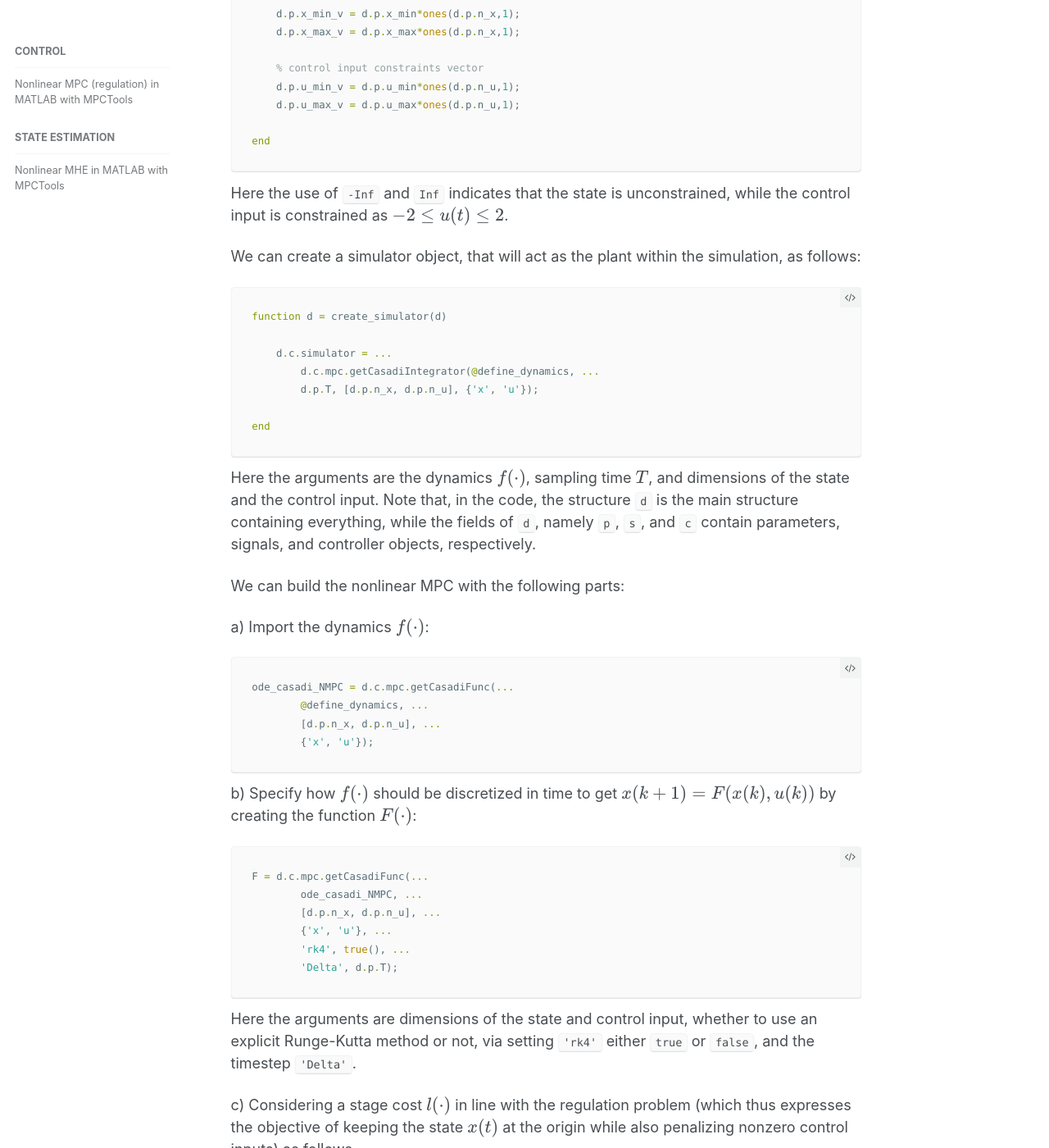
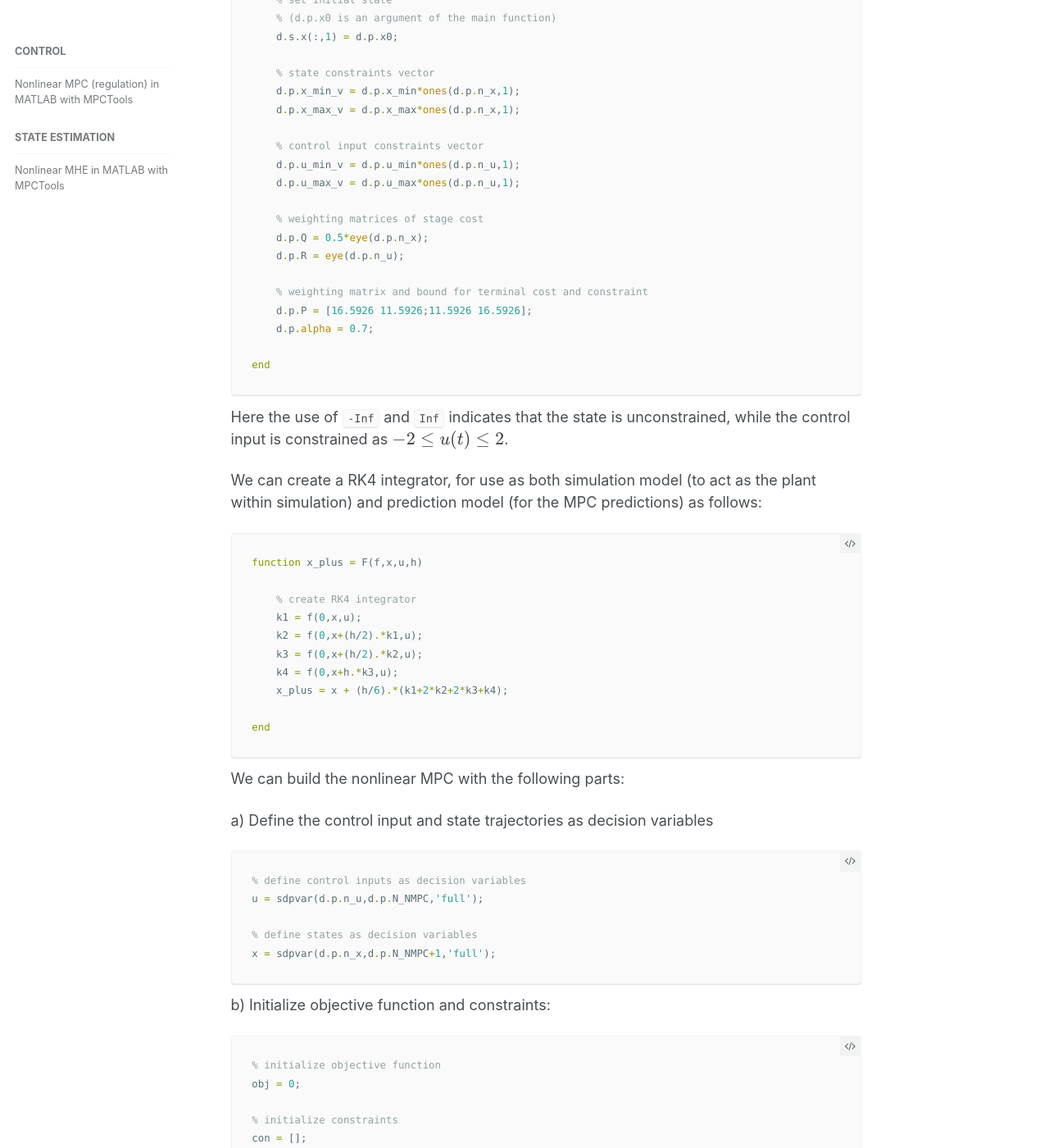
Before and after one commit to sirmatel/sirmatel.github.io, a Jekyll site: the page built from _posts/blog/2019-11-27-regulation_NMPC_YALMIP.md, in a window 1280 px wide and 1400 px high, scrolled down 2166 px. Shown: the whole window at 82% size. Built offline with Jekyll 4.4.1, drawn with Linux system fonts in a browser that asks for light colours; formulas are drawn with MathJax 3; comment, search, counter and statistics services are not loaded; some of the changed text lies outside the part shown.

Commit message:
Update 2019-11-27-regulation_NMPC_YALMIP.md

`````diff
--- a/_posts/blog/2019-11-27-regulation_NMPC_YALMIP.md
+++ b/_posts/blog/2019-11-27-regulation_NMPC_YALMIP.md
@@ -2,17 +2,19 @@
 layout: single
 category: blog
 author_profile: false
-title: Nonlinear model predictive control (regulation) in MATLAB with MPCTools
+title: Nonlinear model predictive control (regulation) in MATLAB with YALMIP
 tags: [control,regulation,nonlinear MPC,simulation]
 comments: true
 header:
   teaser: "implement_NMPC_MPCTools.png"
-date: '2019-03-06'
+date: '2019-11-27'
 sidebar:
   nav: "blog"
 ---
 
-In this post we will attempt to create nonlinear model predictive control (MPC) code for the regulation problem (i.e., steering the state to a fixed equilibrium and keeping it there) in MATLAB using MPCTools. We will need MATLAB (version R2015b or higher), <a href="https://bitbucket.org/rawlings-group/octave-mpctools/overview" style="color: #2d5a8c">MPCTools</a>[^Risbeck2016] (a free Octave/MATLAB toolbox for nonlinear MPC), and <a href="https://web.casadi.org/" style="color: #2d5a8c">CasADi</a>[^Andersson2018] (version 3.1 or higher) (a free Python/MATLAB toolbox for nonlinear optimization and numerical optimal control). MPCTools calls <a href="https://projects.coin-or.org/Ipopt" style="color: #2d5a8c">Ipopt</a>[^Waechter2006] for solving the resulting nonlinear optimization problems. You can download the code created in this post here: <a href="https://sirmatel.github.io/assets/files/regulation_NMPC_MPCTools.m" style="color: #2d5a8c">regulation_NMPC_MPCTools.m</a>.
+In this post we will attempt to create nonlinear model predictive control (MPC) code for the regulation problem (i.e., steering the state to a fixed equilibrium and keeping it there) in MATLAB using YALMIP. We will need MATLAB, <a href="https://yalmip.github.io/" style="color: #2d5a8c">YALMIP</a>[^Risbeck2016] (a free Octave/MATLAB toolbox for optimization modeling), and <a href="https://projects.coin-or.org/Ipopt" style="color: #2d5a8c">Ipopt</a>[^Waechter2006] (for solving the resulting nonlinear optimization problems). You can download the code created in this post here: <a href="https://sirmatel.github.io/assets/files/regulation_NMPC_YALMIP.m" style="color: #2d5a8c">regulation_NMPC_YALMIP.m</a>.
+
+Note: For MPC code with high computational efficiency, it is recommended that one uses either <a href="https://web.casadi.org/" style="color: #2d5a8c">CasADi</a>[^Andersson2018] or <a href="https://bitbucket.org/rawlings-group/octave-mpctools/overview" style="color: #2d5a8c">MPCTools</a>[^Risbeck2016].
 
 We consider the following nonlinear MPC formulation:
 
@@ -92,44 +96,64 @@
     d.p.u_min_v = d.p.u_min*ones(d.p.n_u,1);
     d.p.u_max_v = d.p.u_max*ones(d.p.n_u,1);
 
+    % weighting matrices of stage cost
+    d.p.Q = 0.5*eye(d.p.n_x);
+    d.p.R = eye(d.p.n_u);
+
+    % weighting matrix and bound for terminal cost and constraint
+    d.p.P = [16.5926 11.5926;11.5926 16.5926];
+    d.p.alpha = 0.7;
+
 end
 ````
 Here the use of ````-Inf```` and ````Inf```` indicates that the state is unconstrained, while the control input is constrained as $$-2 \leq u(t) \leq 2$$.
 
-We can create a simulator object, that will act as the plant within the simulation, as follows:
+We can create a RK4 integrator, for use as both simulation model (to act as the plant within simulation) and prediction model (for the MPC predictions) as follows:
 ````matlab
-function d = create_simulator(d)
+function x_plus = F(f,x,u,h)
 
-    d.c.simulator = ...
-        d.c.mpc.getCasadiIntegrator(@define_dynamics, ...
-        d.p.T, [d.p.n_x, d.p.n_u], {'x', 'u'});
+    % create RK4 integrator
+    k1 = f(0,x,u);
+    k2 = f(0,x+(h/2).*k1,u);
+    k3 = f(0,x+(h/2).*k2,u);
+    k4 = f(0,x+h.*k3,u);
+    x_plus = x + (h/6).*(k1+2*k2+2*k3+k4);
 
 end
 ````
-Here the arguments are the dynamics $$f(\cdot)$$, sampling time $$T$$, and dimensions of the state and the control input. Note that, in the code, the structure ````d```` is the main structure containing everything, while the fields of ````d````, namely ````p````, ````s````, and ````c```` contain parameters, signals, and controller objects, respectively.
 
 We can build the nonlinear MPC with the following parts:
 
-a) Import the dynamics $$f(\cdot)$$:
+a) Define the control input and state trajectories as decision variables
 ````matlab
-ode_casadi_NMPC = d.c.mpc.getCasadiFunc(...
-        @define_dynamics, ...
-        [d.p.n_x, d.p.n_u], ...
-        {'x', 'u'});
+% define control inputs as decision variables
+u = sdpvar(d.p.n_u,d.p.N_NMPC,'full');
+
+% define states as decision variables
+x = sdpvar(d.p.n_x,d.p.N_NMPC+1,'full');
 ````
 
-b) Specify how $$f(\cdot)$$ should be discretized in time to get $$x(k+1) = F(x(k),u(k))$$ by creating the function $$F(\cdot)$$:
+b) Initialize objective function and constraints:
 ````matlab
-F = d.c.mpc.getCasadiFunc(...
-        ode_casadi_NMPC, ...
-        [d.p.n_x, d.p.n_u], ...
-        {'x', 'u'}, ...
-        'rk4', true(), ...
-        'Delta', d.p.T);
+% initialize objective function
+obj = 0;
+
+% initialize constraints
+con = [];
 ````
-Here the arguments are dimensions of the state and control input, whether to use an explicit Runge-Kutta method or not, via setting ````'rk4'```` either ````true```` or ````false````, and the timestep ````'Delta'````.
 
-c) Considering a stage cost $$l(\cdot)$$ in line with the regulation problem (which thus expresses the objective of keeping the state $$x(t)$$ at the origin while also penalizing nonzero control inputs) as follows
+c) Use the RK4 integrator to form the predicted state trajectory
+````matlab
+for k = 1:d.p.N_NMPC
+
+    % ensure continuity of state trajectory
+    % (i.e., direct multiple shooting)
+    con = [con, x(:,k+1) == F(@define_dynamics, x(:,k), u(:,k), d.p.T)];
+
+end
+````
+
+d) Considering a stage cost $$l(\cdot)$$ in line with the regulation problem (which thus expresses the objective of keeping the state $$x(t)$$ at the origin while also penalizing nonzero control inputs) as follows
 
 $$
 \begin{equation}
@@ -148,16 +172,30 @@
 \end{equation}
 $$
 
-we create $$l(\cdot)$$ in code as follows:
+we create the objective function by summing over the stage costs
 ````matlab
-function l = define_stage_cost(x,u)
+for k = 1:d.p.N_NMPC
 
-    l = x'*[0.5 0;0 0.5]*x + u^2;
+    % add stage cost to objective function
+    obj = obj + x(:,k)'*d.p.Q*x(:,k) + u(:,k)'*d.p.R*u(:,k);
 
 end
 ````
 
-d) Considering terminal cost $$V_f$$ and terminal state constraint $$e_f$$ (as, for example, required by the quasi-infinite horizon nonlinear MPC method[^Chen1998] for guaranteeing closed-loop stability) as follows:
+e) Define control input and state constraints:
+````matlab
+for k = 1:d.p.N_NMPC
+
+    % control input constraints
+    con = [con, d.p.u_min_v <= u(:,k) <= d.p.u_max_v];
+
+    % state constraints
+    con = [con, d.p.x_min_v <= x(:,k) <= d.p.x_max_v];
+
+end
+````
+
+f) Considering terminal cost $$V_f$$ and terminal state constraint $$e_f$$ (as, for example, required by the quasi-infinite horizon nonlinear MPC method[^Chen1998] for guaranteeing closed-loop stability) as follows:
 
 $$
 \begin{align}
@@ -177,104 +215,61 @@
 \end{equation}
 $$
 
-we create $$V_f(\cdot)$$ and $$e_f(\cdot)$$ in code as follows:
+we add the terminal cost and constraint to the MPC formulation as follows:
 ````matlab
-function Vf = define_terminal_cost(x)
+% add terminal cost to objective function
+obj = obj + x(:,d.p.N_NMPC+1)'*d.p.P*x(:,d.p.N_NMPC+1);
 
-    Vf = x'*[16.5926 11.5926;11.5926 16.5926]*x;
-
-end
-````
-````matlab
-function ef = define_terminal_constraint(x)
-
-    ef = x'*[16.5926 11.5926;11.5926 16.5926]*x - 0.7;
-
-end
+% terminal constraint
+con = [con, x(:,d.p.N_NMPC+1)'*d.p.P*x(:,d.p.N_NMPC+1) <= d.p.alpha];
 ````
 
-We can finally create the nonlinear model predictive controller as follows:
+g) We can finally create a controller object as a YALMIP optimizer object as follows:
 ````matlab
-function d = create_NMPC(d)
+% define optimization settings
+ops = sdpsettings;
+ops.verbose = 0; % configure level of info solver displays
+ops.solver = 'ipopt'; % choose solver
 
-    % import dynamics
-    ode_casadi_NMPC = d.c.mpc.getCasadiFunc(...
-        @define_dynamics, ...
-        [d.p.n_x, d.p.n_u], ...
-        {'x', 'u'});
+% configure the outputs of the controller object
+solutions_out = [u(:);x(:)];
 
-    % discretize dynamics in time
-    F = d.c.mpc.getCasadiFunc(...
-        ode_casadi_NMPC, ...
-        [d.p.n_x, d.p.n_u], ...
-        {'x', 'u'}, ...
-        'rk4', true(), ...
-        'Delta', d.p.T);
-
-    % define stage cost
-    l = d.c.mpc.getCasadiFunc(@define_stage_cost, ...
-        [d.p.n_x, d.p.n_u], ...
-        {'x', 'u'});
-
-    % define terminal cost
-    Vf = d.c.mpc.getCasadiFunc(@define_terminal_cost, ...
-        d.p.n_x, {'x'}, {'Vf'});
-
-    % define terminal state constraint
-    ef = d.c.mpc.getCasadiFunc(@define_terminal_constraint, ...
-        d.p.n_x, {'x'}, {'ef'});
-
-    % define NMPC arguments
-    commonargs.l = l;
-    commonargs.lb.x = d.p.x_min_v;
-    commonargs.ub.x = d.p.x_max_v;
-    commonargs.lb.u = d.p.u_min_v;
-    commonargs.ub.u = d.p.u_max_v;
-    commonargs.Vf = Vf;
-    commonargs.ef = ef;
-
-    % define NMPC problem dimensions
-    N.x = d.p.n_x; % state dimension
-    N.u = d.p.n_u; % control input dimension
-    N.t = d.p.N_NMPC; % time dimension (i.e., prediction horizon)
-
-    % create NMPC solver
-    d.c.solvers.NMPC = d.c.mpc.nmpc(...
-        'f', F, ... % dynamics (discrete-time)
-        'N', N, ... % problem dimensions
-        'Delta', d.p.T, ... % timestep
-        'timelimit', 1, ... % solver time limit (in seconds)
-        '**', commonargs); % arguments
-
-end
+% create MPC controller object
+d.c.controller = optimizer(con,obj,ops,x(:,1),solutions_out);
 ````
 
 Furthermore, for calling the NMPC during simulation, we need
 ````matlab
 function d = solve_NMPC(d,t)
 
-    % set state at time t as NMPC initial state
-    d.c.solvers.NMPC.fixvar('x', 1, d.s.x(:,t));
-
     tic_c = tic;
 
     % solve NMPC problem
-    d.c.solvers.NMPC.solve();
+    % (by calling the MPC controller object)
+    sol_t = d.c.controller{d.s.x(:,t)};
 
     % record CPU time
     d.s.CPU_time(t,1) = toc(tic_c);
 
-    % assign first element of the solution to the NMPC
-    % problem as the control input at time t
-    d.s.u(:,t) = d.c.solvers.NMPC.var.u(:,1);
+    % extract the control input trajectory
+    % from the solution of MPC optimization problem
+    u_t = sol_t(1:d.p.N_NMPC)';
 
     % record the predicted state trajectory
     % for the first time step
     if t == 1
 
-        d.p.x_NMPC_t_1 = d.c.solvers.NMPC.var.x;
+        % extract the state trajectory
+        % from the solution of MPC optimization problem
+        x_t = reshape(sol_t(d.p.N_NMPC+1:end),[d.p.n_x d.p.N_NMPC+1]);
+
+        d.p.x_NMPC_t_1 = x_t;
 
     end
+
+    % assign first element of the solution to the NMPC
+    % problem as the control input at time t
+    d.s.u(:,t) = u_t(:,1);
 
 end
 ````
@@ -283,14 +278,14 @@
 function d = evolve_dynamics(d,t)
 
     d.s.x(:,t+1) = ...
-        full(d.c.simulator(d.s.x(:,t), d.s.u(:,t)));
+        F(@define_dynamics, d.s.x(:,t), d.s.u(:,t), d.p.T);
 
 end
 ````
 
-All pieces are integrated in the function <a href="https://sirmatel.github.io/assets/files/regulation_NMPC_MPCTools.m" style="color: #2d5a8c">regulation_NMPC_MPCTools.m</a>, which can be run by executing the command
+All pieces are integrated in the function <a href="https://sirmatel.github.io/assets/files/regulation_NMPC_YALMIP.m" style="color: #2d5a8c">regulation_NMPC_YALMIP.m</a>, which can be run by executing the command
 
-````d = regulation_NMPC_MPCTools(-0.7,-0.85)````
+````d = regulation_NMPC_YALMIP(-0.7,-0.85)````
 
 from the MATLAB command window. The arguments here (i.e., $$-0.7$$ and $$-0.85$$) are elements of the initial state vector. After the simulation is finished, the results should appear as a structure named ````d```` in the MATLAB workspace. A figure summarizing the results, including the state and control input trajectories, can be produced using the function <a href="https://sirmatel.github.io/assets/files/plot_results_NMPC.m" style="color: #2d5a8c">plot_results_NMPC.m</a> by executing the command
 
@@ -298,7 +293,7 @@
 
 from the MATLAB command window. The resulting figure is given below.
 
-![implement NMPC with MPCTools, results]({{ site.url }}/images/implement_NMPC_MPCTools_results.png){: .center-image }
+![implement NMPC with MPCTools, results]({{ site.url }}/images/results_regulation_NMPC_YALMIP.png){: .center-image }
 
 [^Risbeck2016]: Risbeck, M. J., & Rawlings, J. B. (2016). MPCTools: Nonlinear model predictive control tools for CasADi.
 
`````
Also changed, not shown: other parts of _posts/blog/2019-11-27-regulation_NMPC_YALMIP.md (+5 -3 lines).
